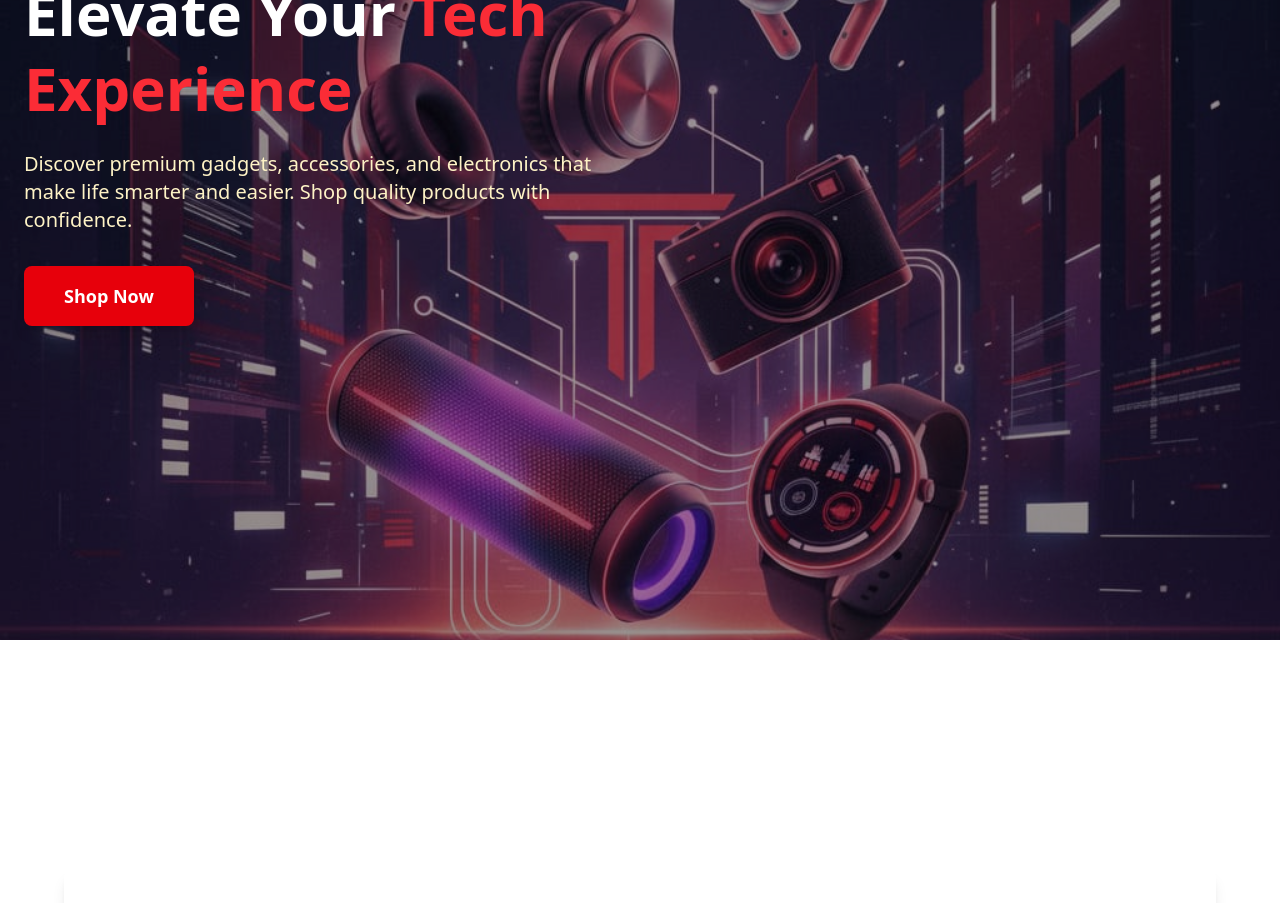
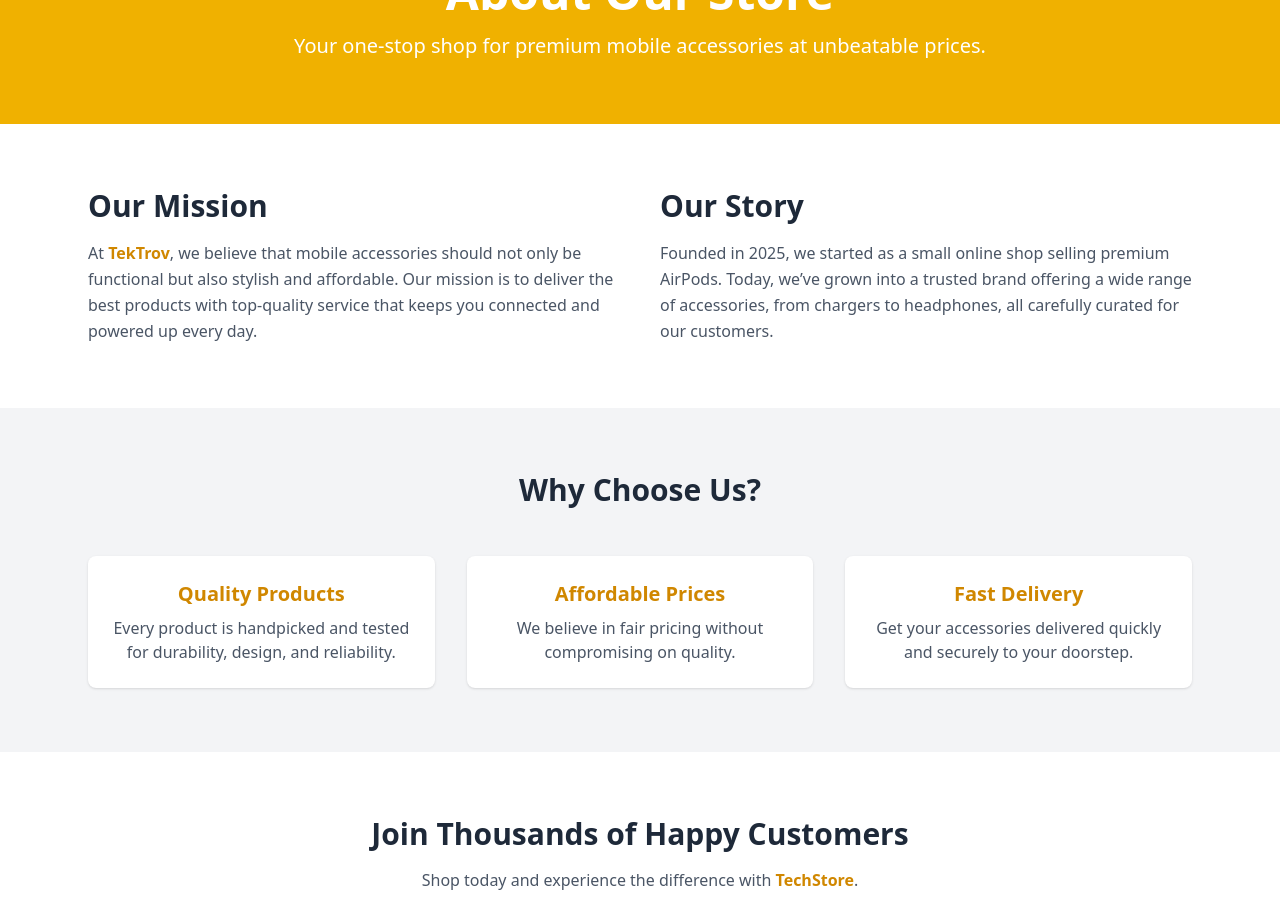
Before and after one commit to ShahilVK/e-commerce, a React (Vite) app in the folder project/: page /about in a window 1280 px wide. Before the commit this address led to /. Shown: the part 160-1063 px from the top of the page. Built offline with nearby package versions, Linux system fonts and the light colour scheme; no server answers.

Commit message:
E-commerce-project

```diff
--- a/project/src/App.jsx
+++ b/project/src/App.jsx
@@ -13,6 +13,9 @@
 import Payment from './pages/Payment';
 import Footer from './components/Footer';
 import OrderSuccess from './pages/OrderSuccess';
+import About from './pages/About';
+import Contact from './pages/Contact';
+
 
 
 
@@ -33,6 +36,9 @@
       <Route path="/payment" element={<Payment />} />
       <Route path='/footer' element={<Footer />} />
       <Route path='/ordersuccess' element={<OrderSuccess />} />
+      <Route path='/about' element={<About />} />
+      <Route path='/contact' element={<Contact />} />
+
     </Routes>
     </AuthProvider>
     </BrowserRouter>
--- a/project/src/components/Navbar.jsx
+++ b/project/src/components/Navbar.jsx
@@ -13,7 +13,7 @@
   { id: 1, name: "Home", link: "/" },
   { id: 2, name: "Shop", link: "/product" },
   { id: 3, name: "About", link: "/about" },
-  { id: 4, name: "Contact", link: "/footer" },
+  { id: 4, name: "Contact", link: "/contact" },
 ];
 
 function Navbar() {
--- /dev/null
+++ b/project/src/pages/About.jsx
@@ -0,0 +1,107 @@
+import React from "react";
+import Navbar from "../components/Navbar";
+import Footer from "../components/Footer";
+
+function About() {
+  return (
+    <div>
+      {/* Navbar */}
+      <Navbar />
+
+      {/* Hero Section */}
+      <section className="bg-yellow-500 text-white py-16 mt-16">
+        <div className="max-w-5xl mx-auto px-6 text-center">
+          <h1 className="text-4xl md:text-5xl font-bold mb-4">
+            About Our Store
+          </h1>
+          <p className="text-lg md:text-xl">
+            Your one-stop shop for premium mobile accessories at unbeatable
+            prices.
+          </p>
+        </div>
+      </section>
+
+      {/* Mission & Story */}
+      <section className="max-w-6xl mx-auto px-6 py-16 grid md:grid-cols-2 gap-10">
+        <div>
+          <h2 className="text-3xl font-bold text-gray-800 mb-4">Our Mission</h2>
+          <p className="text-gray-600 leading-relaxed">
+            At <span className="font-semibold text-yellow-600">TekTrov</span>,
+            we believe that mobile accessories should not only be functional but
+            also stylish and affordable. Our mission is to deliver the best
+            products with top-quality service that keeps you connected and
+            powered up every day.
+          </p>
+        </div>
+        <div>
+          <h2 className="text-3xl font-bold text-gray-800 mb-4">Our Story</h2>
+          <p className="text-gray-600 leading-relaxed">
+            Founded in 2025, we started as a small online shop selling premium
+            AirPods. Today, we’ve grown into a trusted brand offering a wide
+            range of accessories, from chargers to headphones, all carefully
+            curated for our customers.
+          </p>
+        </div>
+      </section>
+
+      {/* Values Section */}
+      <section className="bg-gray-100 py-16">
+        <div className="max-w-6xl mx-auto px-6">
+          <h2 className="text-3xl font-bold text-center text-gray-800 mb-12">
+            Why Choose Us?
+          </h2>
+          <div className="grid md:grid-cols-3 gap-8 text-center">
+            <div className="bg-white p-6 rounded-lg shadow hover:shadow-lg transition">
+              <h3 className="text-xl font-semibold text-yellow-600 mb-2">
+                Quality Products
+              </h3>
+              <p className="text-gray-600">
+                Every product is handpicked and tested for durability, design,
+                and reliability.
+              </p>
+            </div>
+            <div className="bg-white p-6 rounded-lg shadow hover:shadow-lg transition">
+              <h3 className="text-xl font-semibold text-yellow-600 mb-2">
+                Affordable Prices
+              </h3>
+              <p className="text-gray-600">
+                We believe in fair pricing without compromising on quality.
+              </p>
+            </div>
+            <div className="bg-white p-6 rounded-lg shadow hover:shadow-lg transition">
+              <h3 className="text-xl font-semibold text-yellow-600 mb-2">
+                Fast Delivery
+              </h3>
+              <p className="text-gray-600">
+                Get your accessories delivered quickly and securely to your
+                doorstep.
+              </p>
+            </div>
+          </div>
+        </div>
+      </section>
+
+      {/* Call to Action */}
+      <section className="text-center py-16 px-6">
+        <h2 className="text-3xl font-bold text-gray-800 mb-4">
+          Join Thousands of Happy Customers
+        </h2>
+        <p className="text-gray-600 mb-6">
+          Shop today and experience the difference with{" "}
+          <span className="text-yellow-600 font-semibold">TechStore</span>.
+        </p>
+        <a
+          href="/product"
+          className="bg-yellow-500 text-white px-6 py-3 rounded-lg font-semibold hover:bg-yellow-600 transition"
+        >
+          Shop Now
+        </a>
+      </section>
+
+      {/* Footer */}
+      <Footer />
+    </div>
+  );
+}
+
+export default About;
--- /dev/null
+++ b/project/src/pages/Contact.jsx
@@ -0,0 +1,112 @@
+// src/pages/Contact.jsx
+import React, { useState } from "react";
+import { Mail, Phone, MapPin } from "lucide-react";
+import Navbar from "../components/Navbar";
+import Footer from "../components/Footer";
+
+const Contact = () => {
+  const [form, setForm] = useState({
+    name: "",
+    email: "",
+    message: "",
+  });
+
+  const handleChange = (e) => {
+    setForm({
+      ...form,
+      [e.target.name]: e.target.value,
+    });
+  };
+
+  const handleSubmit = (e) => {
+    e.preventDefault();
+    console.log("Form submitted:", form);
+    alert("Thank you for contacting us! We will get back to you soon.");
+    setForm({ name: "", email: "", message: "" });
+  };
+
+  return (
+    <div className="max-w-7xl mx-auto px-6 py-12 ">
+        <Navbar />
+      <h1 className="text-3xl font-bold text-center mb-8">Contact Us</h1>
+
+      <div className="grid md:grid-cols-2 gap-10">
+        {/* Contact Form */}
+        <form
+          onSubmit={handleSubmit}
+          className="bg-white shadow-md rounded-2xl p-6 space-y-4"
+        >
+          <h2 className="text-xl font-semibold mb-4">Send us a message</h2>
+          <input
+            type="text"
+            name="name"
+            placeholder="Your Name"
+            value={form.name}
+            onChange={handleChange}
+            required
+            className="w-full p-3 border rounded-lg focus:outline-none focus:ring focus:ring-blue-500"
+          />
+          <input
+            type="email"
+            name="email"
+            placeholder="Your Email"
+            value={form.email}
+            onChange={handleChange}
+            required
+            className="w-full p-3 border rounded-lg focus:outline-none focus:ring focus:ring-blue-500"
+          />
+          <textarea
+            name="message"
+            placeholder="Your Message"
+            rows="5"
+            value={form.message}
+            onChange={handleChange}
+            required
+            className="w-full p-3 border rounded-lg focus:outline-none focus:ring focus:ring-blue-500"
+          ></textarea>
+          <button
+            type="submit"
+            className="w-full bg-blue-600 text-white py-3 rounded-lg hover:bg-blue-700 transition"
+          >
+            Send Message
+          </button>
+        </form>
+
+        {/* Contact Information */}
+        <div className="bg-gray-100 shadow-md rounded-2xl p-6 space-y-6">
+          <h2 className="text-xl font-semibold mb-4">Get in touch</h2>
+          <p className="text-gray-600">
+            Have any questions? We'd love to hear from you. Reach out to us
+            through the details below.
+          </p>
+
+          <div className="flex items-center gap-3">
+            <MapPin className="text-blue-600" />
+            <p>123 Mobile Street, Tech City, India</p>
+          </div>
+          <div className="flex items-center gap-3">
+            <Phone className="text-blue-600" />
+            <p>+91 98765 43210</p>
+          </div>
+          <div className="flex items-center gap-3">
+            <Mail className="text-blue-600" />
+            <p>support@mobilemart.com</p>
+          </div>
+
+          <iframe
+            title="Google Map"
+            src="https://www.google.com/maps/embed?pb=!1m18!1m12!1m3!1d3912.709079331173!2d75.781!3d11.2588!2m3!1f0!2f0!3f0!3m2!1i1024!2i768!4f13.1!3m3!1m2!1s0x0%3A0x0!2zMTHCsDE1JzMxLjciTiA3NcKwNDYnNTIuMCJF!5e0!3m2!1sen!2sin!4v1694681591329!5m2!1sen!2sin"
+            width="100%"
+            height="250"
+            allowFullScreen=""
+            loading="lazy"
+            className="rounded-lg border"
+          ></iframe>
+        </div>
+      </div>
+      <Footer />
+    </div>
+  );
+};
+
+export default Contact;
```
Also changed, not shown: project/src/pages/Profile.jsx (+0 -71 lines).
